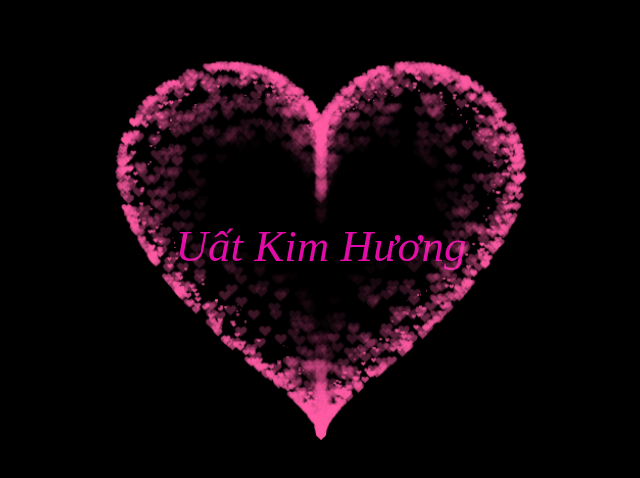
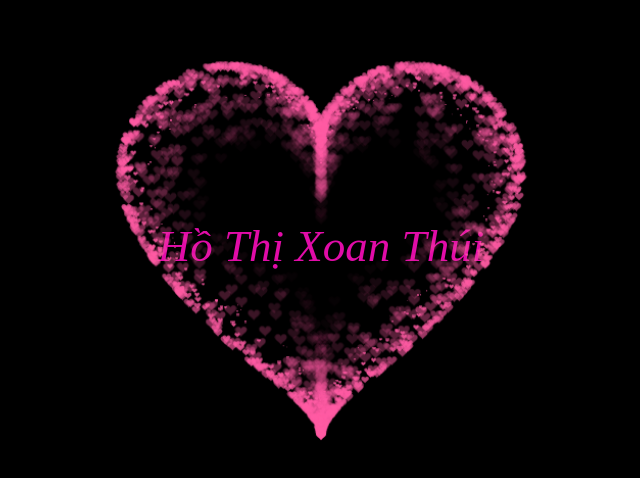
Before and after one commit to sauriengbogia/sauriengbogia.github.io, a plain HTML site: page index.html in a window 1280 px wide. Shown: the part 152-630 px from the top of the page, without its empty margins (319-959 px from the left). Drawn offline with Linux system fonts and the light colour scheme.

Commit message:
Update index.html

```diff
--- a/index.html
+++ b/index.html
@@ -331,6 +331,6 @@ var ParticlePool = (function() {
         align-items: center;
         justify-content: center;
         margin-bottom: 5px;
-        text-align: center;">Uất Kim Hương</div>
+        text-align: center;">Hồ Thị Xoan Thúi </div>
  </BODY>
 </HTML>
```
